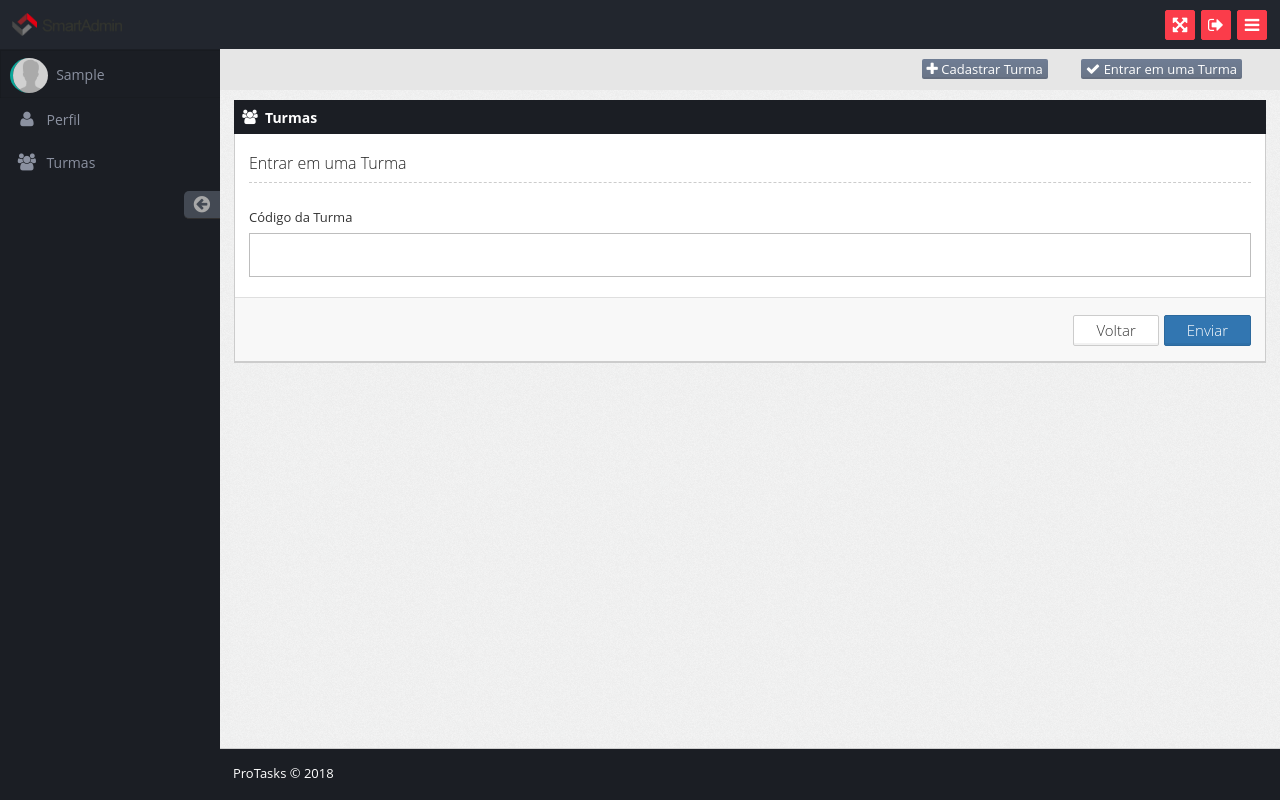
After one commit to mwenyo/ProTasks, a Django app: page /join/ in a window 1280 px wide. The commit adds this page. Run offline with Django 3.2, Linux system fonts and the light colour scheme; the visitor is signed in with stand-in values (Sample User, id 1); some libraries are stand-ins or nearby versions.

Commit message:
Millenium
Ingresso nas turmas

```diff
--- a/ProTasks/templates/base.html
+++ b/ProTasks/templates/base.html
@@ -175,7 +175,7 @@
 				<!-- end breadcrumb -->
 
 				<span class="ribbon-button-alignment pull-right" style="margin-right:25px">
-					<a id="add" class="btn btn-ribbon hidden-xs" href="#"><i class="fa fa-check"></i> Entrar em uma Turma</a>
+					<a id="add" class="btn btn-ribbon hidden-xs" href="{% url 'turmas:join' %}"><i class="fa fa-check"></i> Entrar em uma Turma</a>
 				</span>
 				<span class="ribbon-button-alignment pull-right" style="margin-right:25px">
 					<a id="add" class="btn btn-ribbon hidden-xs" href="/admin/turmas/turma/add/"><i class="fa fa-plus"></i> Cadastrar Turma</a>
--- /dev/null
+++ b/ProTasks/templates/turmas/join.html
@@ -0,0 +1,69 @@
+{% extends "base.html" %}
+{% load static %}
+{% block content %}
+	{% if erro %}
+		<div class="alert alert-danger fade in">
+			<button class="close" data-dismiss="alert">
+				×
+			</button>
+			<i class="fa-fw fa fa-times"></i>
+			<strong>Erro!</strong> {{ erro }}
+		</div>
+	{% endif %}
+	<!-- widget grid -->
+	<section id="widget-grid" class="">
+
+		<!-- row -->
+		<div class="row">
+			<!-- NEW WIDGET START -->
+			<article class="col-xs-12 col-sm-12 col-md-12 col-lg-12">
+				<!-- Widget ID (each widget will need unique ID)-->
+				<div class="jarviswidget jarviswidget-color-darken" id="wid-id-0" data-widget-editbutton="false" data-widget-colorbutton="false"data-widget-togglebutton="false"					data-widget-deletebutton="false" data-widget-sortable="false" data-widget-fullscreenbutton="false" data-widget-custombutton="false">
+					<header>
+						<span class="widget-icon"> <i class="fa fa-group"></i> </span>
+						<h2><strong>Turmas</strong></h2>
+					</header>
+					<!-- widget div-->
+					<div>
+
+						<!-- widget edit box -->
+						<div class="jarviswidget-editbox">
+							<!-- This area used as dropdown edit box -->
+
+						</div>
+						<!-- end widget edit box -->
+
+						<!-- widget content -->
+						<div class="widget-body no-padding">
+							<form action="{% url 'turmas:join' %}" method="post" class="smart-form">
+								{% csrf_token %}
+								{{ form.non_field_errors }}
+								<header>
+									Entrar em uma Turma
+								</header>
+								<fieldset>
+									<section>
+										{{ form.codigo.errors }}
+										<label class="label">C&oacute;digo da Turma</label>
+										<label class="input" for="{{ form.codigo.id_for_label }}">
+											{{ form.codigo }}
+										</label>
+									</section>
+								</fieldset>
+								<footer>
+									<button type="submit" class="btn btn-primary">
+										Enviar
+									</button>
+									<a href="/" class="btn btn-default">
+										Voltar
+									</a>
+								</footer>
+							</form>
+						</div>
+					</div>
+				</div>
+			</article>
+		</div>
+	</section>
+
+{% endblock content %}
--- a/ProTasks/templates/what-is-a-seed-project.txt
+++ /dev/null
@@ -1,5 +0,0 @@
-This seed project/version was provided due to the overloaded request of SmartAdmin users.
-
-Seed project resembles that of a seed, which you will grow over the course of your project cycle.
-
-The seed version of SmartAdmin contains the very basic essence of the theme itself. It gives you access to only the base structure of the theme (which contains the menu, responsive navigation, and the base theme color). It will have access to all of the basic features of the Bootstrap CSS without the SmartAdmin's custom elements and plugins.
--- a/atividades/views.py
+++ b/atividades/views.py
@@ -9,6 +9,7 @@ from .models import *
 
 # Create your views here.
 
+@login_required(login_url='/admin/login/')
 def index(request):
 	atividades = Atividade.objects.order_by('data_comentario')
 	context = {
@@ -16,6 +17,7 @@ def index(request):
 	}
 	return render(request, 'atividades/index.html', context)
 
+@login_required(login_url='/admin/login/')
 def atividade(request, codigo):
 	atividade = get_object_or_404(Atividade, pk=codigo)
 	comentarios = Comentario.objects.filter(atividade=atividade).order_by('data_comentario')
--- /dev/null
+++ b/turmas/forms.py
@@ -0,0 +1,8 @@
+from django import forms
+
+class JoinTurma(forms.Form):
+    codigo = forms.CharField(
+    	label='C&oacute;digo',
+    	max_length=200,
+    	widget=forms.TextInput(attrs={'class': 'input-lg'})
+    	)
--- a/turmas/urls.py
+++ b/turmas/urls.py
@@ -6,5 +6,6 @@ app_name = 'turmas'
 
 urlpatterns = [
 	path('', views.index, name='index'),
-	path('<codigo>/', views.turma, name="turma")
+	path('join/', views.join, name="join"),
+	path('<codigo>/', views.turma, name="turma"),
 ]
--- a/turmas/views.py
+++ b/turmas/views.py
@@ -1,11 +1,14 @@
 from django.shortcuts import render, get_object_or_404
-from django.http import HttpResponse
+from django.http import HttpResponseRedirect
+from django.contrib.auth.decorators import login_required
 from django.db.models import Count
 from django.contrib.auth.models import User
 from .models import *
+from .forms import *
 
 # Create your views here.
 
+@login_required(login_url='/admin/login/')
 def index(request):
 	ultimas_turmas = AlunoEmTurma.objects.filter(aluno=request.user).order_by('-data_cadastro')
 	context = {
@@ -13,9 +16,32 @@ def index(request):
 	}
 	return render(request, 'turmas/index.html', context)
 
+@login_required(login_url='/admin/login/')
 def turma(request, codigo):
     turma = get_object_or_404(Turma, codigo=codigo)
     context = {
     	'turma' : turma,
     }
     return render(request, 'turmas/detalhe.html', context)
+
+@login_required(login_url='/admin/login/')
+def join(request):
+	if request.method == 'POST':
+		form = JoinTurma(request.POST)
+		if form.is_valid():
+			try:
+				turma = Turma.objects.get(codigo=form.cleaned_data['codigo'])
+				membro = AlunoEmTurma(aluno=request.user, turma=turma)
+				check = AlunoEmTurma.objects.filter(aluno=request.user, turma=turma).exists()
+				if not check:
+					membro.save()
+					return HttpResponseRedirect('/')
+				else:
+					return render(request, 'turmas/join.html', {'form' : form, 'erro':'Você já faz parte dessa turma.'})
+			except:
+				return render(request, 'turmas/join.html', {'form' : form, 'erro':'Código inválido.'})
+		else:
+			return render(request, 'turmas/join.html', {'form' : form, 'erro':'bugou'})
+	else:
+		form = JoinTurma()
+		return render(request, 'turmas/join.html', {'form' : form})
```
Also changed, not shown: ProTasks/templates/atividades/detalhe.html (+6 -3 lines), 1 other file.
